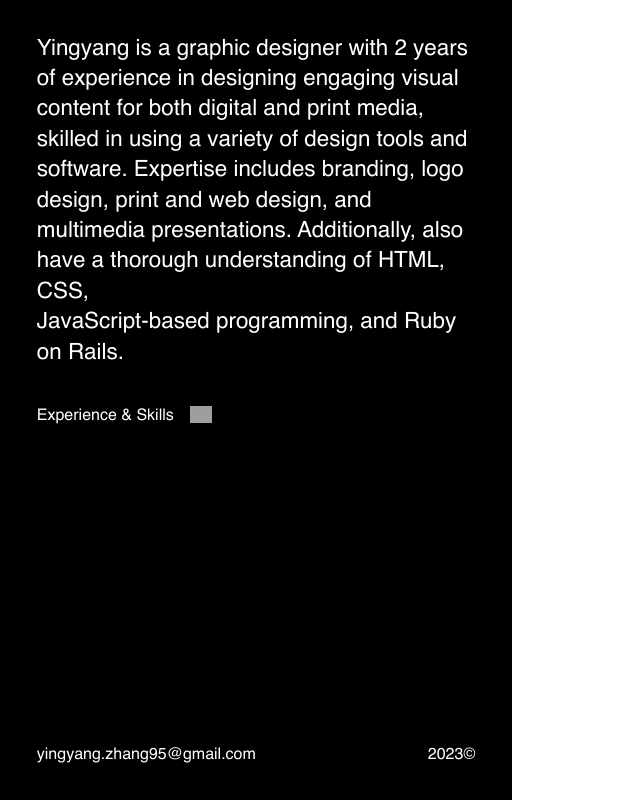
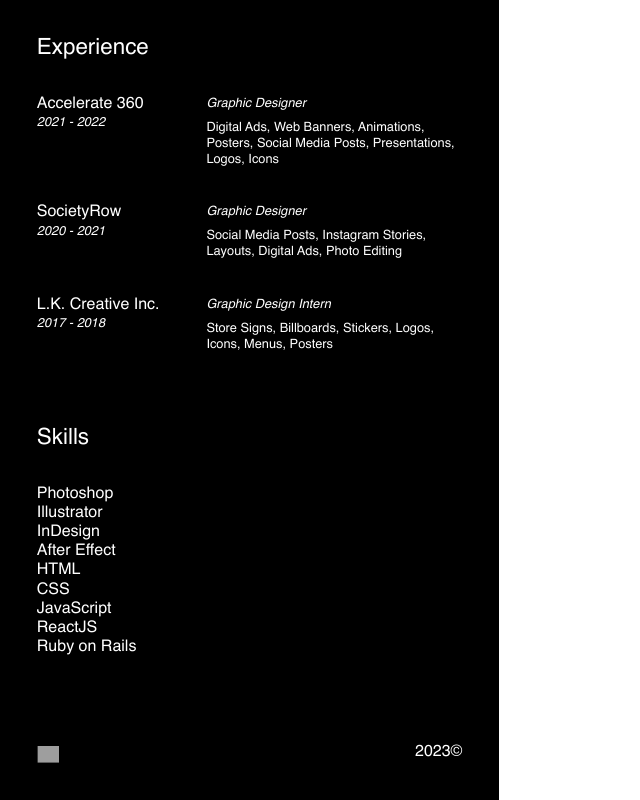
Before and after one commit to YingyangZhang/graphic-portfolio, a React (Create React App) app: page / in a window 1280 px wide. Both pictures are taken after a click on the element "Experience & Skills". Shown: the whole page, without its empty margins (0-640 px from the left). Built offline with nearby package versions, Linux system fonts and the light colour scheme; grey boxes are pictures that could not be loaded.

Commit message:
added experience and skills

```diff
--- /dev/null
+++ b/src/Components/ExpAndSkills.js
@@ -0,0 +1,92 @@
+import React from "react";
+
+export default function ExpAndSkills({handleToggle}) {
+    return (
+        <>
+            <div className="exp-skills-container">
+                <div className="exp-container">
+                    <p className="header">
+                        Experience
+                    </p>
+
+                    <div className="jobs-container">
+                        <div className="job">
+                            <div className="name-time-container">
+                                <p className="company-name">Accelerate 360</p>
+
+                                <p className="time-period">2021 - 2022</p>
+                            </div>
+
+                            <div className="title-details-container">
+                                <p className="job-title">Graphic Designer</p>
+
+                                <p className="job-details">
+                                    Digital Ads, Web Banners, Animations, Posters,
+                                    Social Media Posts, Presentations, Logos, Icons
+                                </p>
+                            </div>
+                        </div>
+
+                        <div className="job">
+                            <div className="name-time-container">
+                                <p className="company-name">SocietyRow</p>
+
+                                <p className="time-period">2020 - 2021</p>
+                            </div>
+
+                            <div className="title-details-container">
+                                <p className="job-title">Graphic Designer</p>
+
+                                <p className="job-details">
+                                    Social Media Posts, Instagram Stories, Layouts,
+                                    Digital Ads, Photo Editing
+                                </p>
+                            </div>
+                        </div>
+
+                        <div className="job">
+                            <div className="name-time-container">
+                                <p className="company-name">L.K. Creative Inc.</p>
+
+                                <p className="time-period">2017 - 2018</p>
+                            </div>
+
+                            <div className="title-details-container">
+                                <p className="job-title">Graphic Design Intern</p>
+
+                                <p className="job-details">
+                                    Store Signs, Billboards, Stickers, Logos, Icons,
+                                    Menus, Posters
+                                </p>
+                            </div>
+                        </div>
+                    </div>
+                </div>
+
+                <div className="skills-container">
+                    <p className="header">
+                        Skills
+                    </p>
+
+                    <p className="skill">Photoshop</p>
+                    <p className="skill">Illustrator</p>
+                    <p className="skill">InDesign</p>
+                    <p className="skill">After Effect</p>
+                    <p className="skill">HTML</p>
+                    <p className="skill">CSS</p>
+                    <p className="skill">JavaScript</p>
+                    <p className="skill">ReactJS</p>
+                    <p className="skill">Ruby on Rails</p>
+                </div>
+            </div>
+
+            <div className="bottom">
+                <div className="arrow-container rotate" onClick={handleToggle}>
+                    <img src="https://my-grapic-design-portfolio.s3.amazonaws.com/arrow.png" alt="arrow"/>
+                </div>
+
+                <p>2023©</p>
+            </div>
+        </>
+    )
+}
--- a/src/Components/Home.js
+++ b/src/Components/Home.js
@@ -1,34 +1,18 @@
-import React from "react";
+import React, { useState } from "react";
+import Intro from "./Intro";
+import ExpAndSkills from "./ExpAndSkills";
 
 export default function Home() {
+    const [isToggled, setIsToggled] = useState(false);
+
+    function handleToggle() {
+        setIsToggled(!isToggled);
+    }
+
     return (
         <div className="home container">
             <div className="about-container">
-                <div className="intro-container">
-                    <p className="intro">
-                        Yingyang is a graphic designer with 2 years of
-                        experience in designing engaging visual content for
-                        both digital and print media, skilled in using a variety
-                        of design tools and software. Expertise includes
-                        branding, logo design, print and web design, and
-                        multimedia presentations. Additionally, also have a
-                        thorough understanding of HTML, CSS, <br></br>
-                        JavaScript-based programming, and Ruby on Rails.
-                    </p>
-
-                    <div className="intro-action">
-                        <p>Experience & Skills</p>
-
-                        <div className="intro-arrow-container">
-                            <img src="https://my-grapic-design-portfolio.s3.amazonaws.com/arrow.png" alt="arrow"/>
-                        </div>
-                    </div>
-                </div>
-
-                <div className="bottom">
-                    <p>yingyang.zhang95@gmail.com</p>
-                    <p>2023©</p>
-                </div>
+                {isToggled ? <ExpAndSkills handleToggle={handleToggle} /> : <Intro handleToggle={handleToggle} />}
             </div>
         </div>
     )
--- /dev/null
+++ b/src/Components/Intro.js
@@ -0,0 +1,33 @@
+import React from "react";
+
+export default function Intro({handleToggle}) {
+    return (
+        <>
+            <div className="intro-container">
+                    <p className="intro">
+                        Yingyang Zhang is a graphic designer with 2 years of
+                        experience in designing engaging visual content for
+                        both digital and print media, skilled in using a variety
+                        of design tools and software. Expertise includes
+                        branding, logo design, print and web design, and
+                        multimedia presentations. Additionally, also have a
+                        thorough understanding of HTML, CSS,
+                        JavaScript-based programming, and Ruby on Rails.
+                    </p>
+
+                    <div className="intro-action" onClick={handleToggle}>
+                        <p>Experience & Skills</p>
+
+                        <div className="intro-arrow-container">
+                            <img src="https://my-grapic-design-portfolio.s3.amazonaws.com/arrow.png" alt="arrow"/>
+                        </div>
+                    </div>
+                </div>
+
+                <div className="bottom">
+                    <p>yingyang.zhang95@gmail.com</p>
+                    <p>2023©</p>
+                </div>
+        </>
+    )
+}
--- a/src/index.css
+++ b/src/index.css
@@ -21,6 +21,21 @@
   margin-right: auto;
 }
 
+.arrow-container {
+  width: 1.4rem;
+  margin-top: .1rem;
+  cursor: pointer;
+  transition: .3s;
+}
+
+.arrow-container:hover {
+  opacity: .5;
+}
+
+.rotate {
+  transform: rotate(180deg);
+}
+
 /* ---------- Fonts ---------- */
 
 @font-face {
@@ -38,6 +53,7 @@
 :root {
   --big-font: 1.4rem;
   --reg-font: 1rem;
+  --small-font: .8rem;
 
   --gap: 2.3rem;
 }
@@ -50,7 +66,7 @@
   display: flex;
   flex-direction: column;
   justify-content: space-between;
-  width: 40%;
+  width: 39%;
   height: 100vh;
   font-family: 'hel-reg';
   color: #fff;
@@ -80,6 +96,7 @@
 .intro-arrow-container {
   width: 1.4rem;
   margin-top: .1rem;
+  cursor: pointer;
 }
 
 .intro-action p,
@@ -92,3 +109,45 @@
   justify-content: space-between;
   align-items: center;
 }
+
+.header {
+  font-size: var(--big-font);
+  margin-bottom: var(--gap);
+}
+
+.job {
+  display: flex;
+  justify-content: space-between;
+  gap: var(--gap);
+  margin-bottom: var(--gap);
+}
+
+.title-details-container {
+  width: 16rem;
+}
+
+.company-name,
+.skill {
+  font-size: var(--reg-font);
+  margin-bottom: .2rem;
+}
+
+.time-period,
+.job-title,
+.job-details {
+  font-size: var(--small-font);
+  line-height: 1rem;
+}
+
+.time-period,
+.job-title {
+  font-family: 'hel-obli';
+}
+
+.job-title {
+  margin-bottom: .5rem;
+}
+
+.skills-container {
+  padding-top: var(--gap);
+}
```
